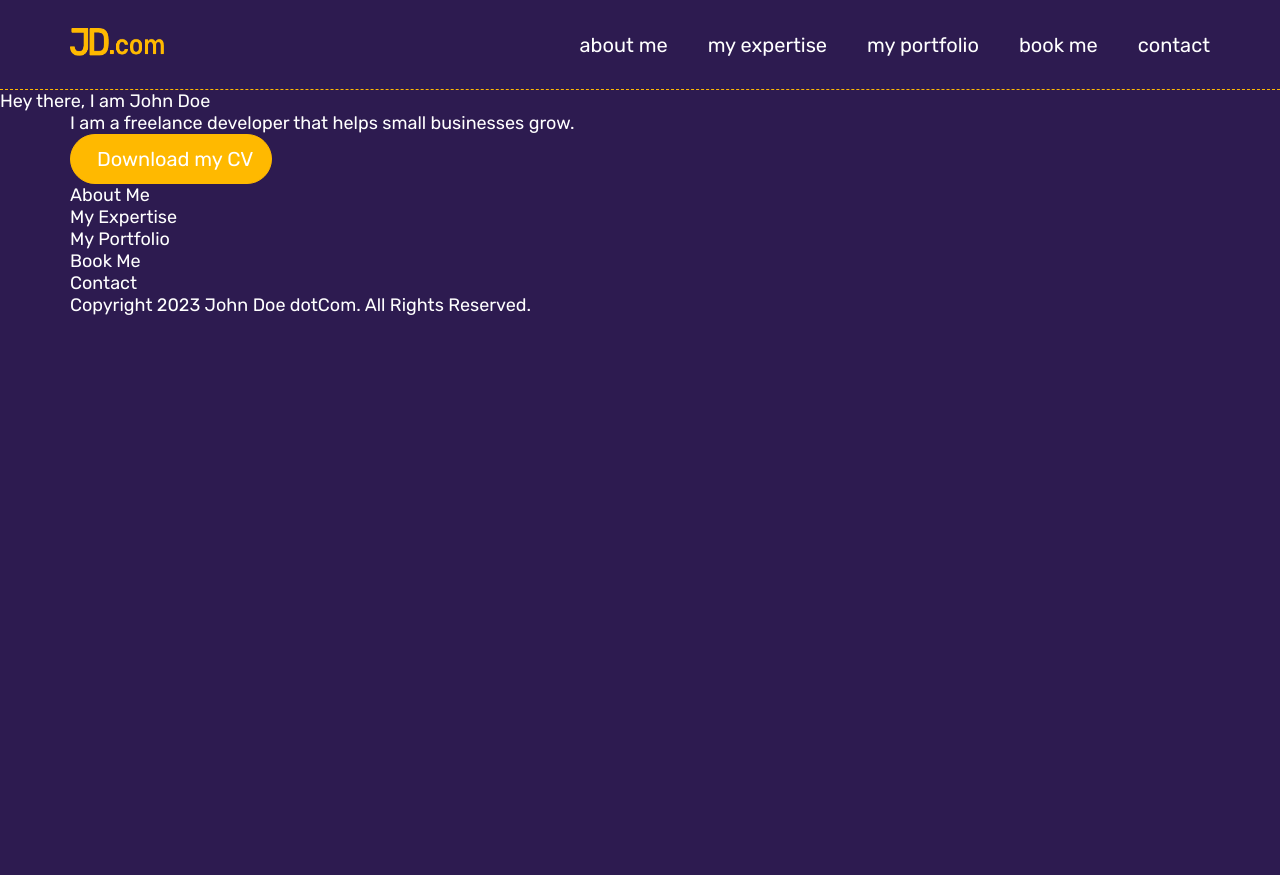
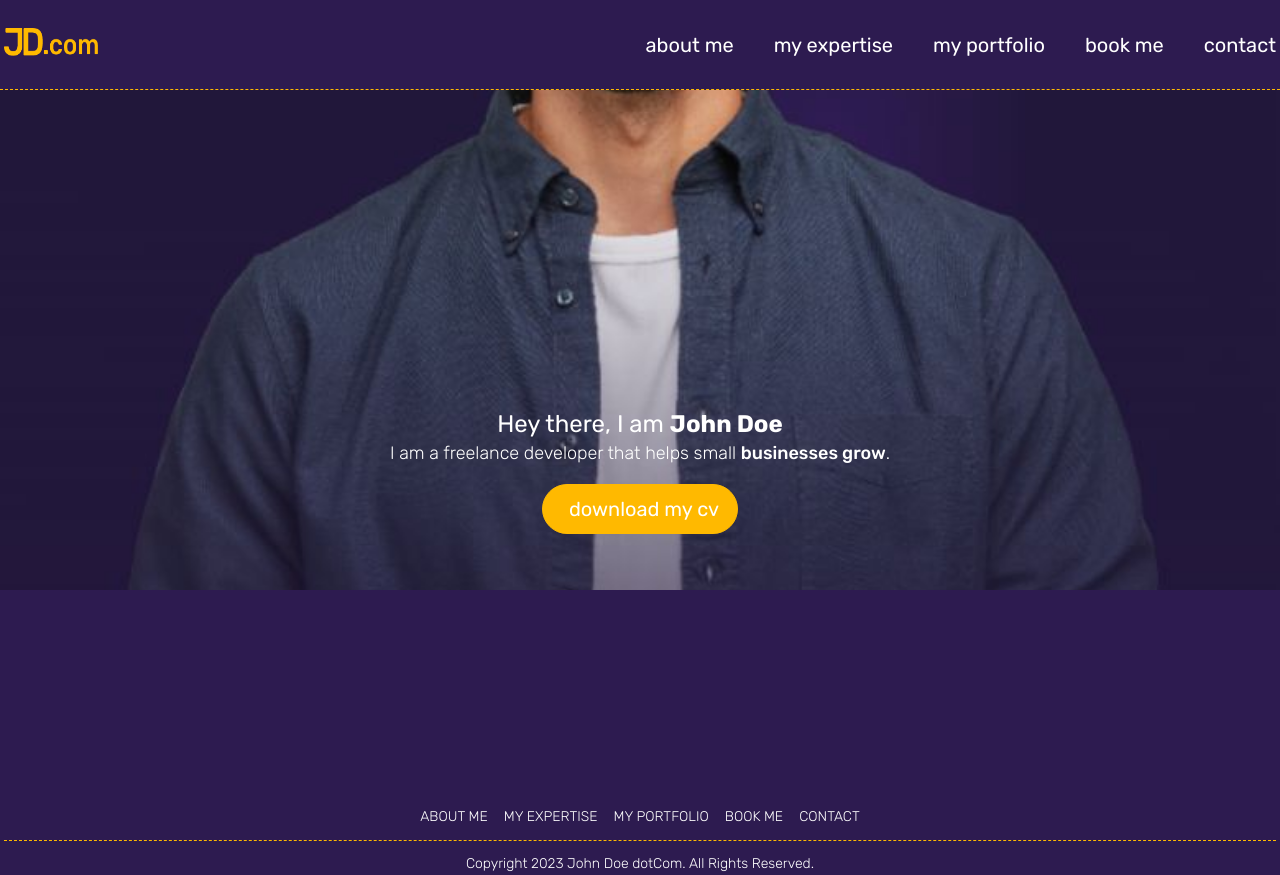
Before and after one commit to DragoshDX/tutorial-site-portofoliu, a plain HTML site: page index.html in a window 1280 px wide. Before the commit the page ends 800 px from the top, so only its background shows below. Drawn offline with Linux system fonts and the light colour scheme; some icons are missing.

Commit message:
recovering code

```diff
--- a/css/app.css
+++ b/css/app.css
@@ -54,7 +54,7 @@ textarea {
 .container {
   width: 100%;
   padding: 0 24px;
-  max-width: 1188px;
+  max-width: 1272px;
   margin: 0 auto;
 }
 
@@ -247,7 +247,12 @@ select.form-control:disabled {
   opacity: 0;
 }
 /* hamburger */
-
+@media (min-width: 1024px) {
+  .container {
+    padding-left: 0;
+    padding-right: 0;
+  }
+}
 /* generic style-guide layout */
 .sg .header {
   margin: 36px 0;
@@ -283,6 +288,8 @@ body {
 .header {
   padding: 28px 0;
   text-align: center;
+  position: relative;
+  z-index: 1;
 }
 
 .header-inner {
@@ -295,11 +302,14 @@ body {
   display: inline-block;
   grid-column: 2 / span 1;
   grid-row: 1 / -1;
+  background: var(--main);
 }
 
 .header-hamburger {
   grid-column: 1 / span 1;
   grid-row: 1 / -1;
+  transform: translateX(-8px, -2px);
+  transform: translateX(-8px, -2px);
 }
 
 #off-canvas {
@@ -324,7 +334,7 @@ body {
   width: 100vw;
   height: 100vh;
   top: calc(-100vh + 95px);
-  transition: transform 0.2s ease-in-out, broder-color 0.2s linear;
+  transition: transform 0.2s ease-in-out, border-color 0.2s linear;
   background: var(--main);
   z-index: -1;
   border-bottom: 1px dashed var(--accent1);
@@ -342,6 +352,7 @@ body {
 #off-canvas:checked ~ .header-nav {
   transform: translateY(calc(100vh));
   border-color: transparent;
+  opacity: 1;
 }
 
 @media (min-width: 1024px) {
@@ -362,6 +373,7 @@ body {
     height: auto;
     padding: 0;
     z-index: 1;
+    opacity: 1;
   }
 
   .header-nav ul {
@@ -376,3 +388,76 @@ body {
 }
 
 /* header */
+
+/* footer */
+.footer {
+  padding-left: 0;
+  padding-right: 0;
+  font-size: 14px;
+  font-weight: 300;
+  text-align: center;
+}
+.footer-separator {
+  border-bottom: 1px dashed var(--accent1);
+  margin: 12px auto;
+}
+.footer-nav ul {
+  display: flex;
+  flex-wrap: wrap;
+  gap: 8px;
+  justify-content: center;
+}
+.footer-nav a {
+  text-transform: uppercase;
+  display: inline-block;
+  border: 1px solid var(--accent1);
+  padding: 4px 12px;
+  border-radius: 18px;
+}
+@media (min-width: 1024px) {
+  .footer-nav ul {
+    gap: 16px;
+  }
+  .footer-nav a {
+    display: inline;
+    border: 0;
+    padding: 0;
+  }
+  .footer-separator {
+    width: 100%;
+    max-width: 1272px;
+  }
+}
+/* footer end */
+/* homepage */
+.content {
+  margin-bottom: 216px;
+}
+.banner-main {
+  height: 500px;
+  background: var(--main) url('../images/low-res-banner.jpg') no-repeat center
+    center / cover;
+  text-align: center;
+  overflow: hidden;
+  padding-top: 320px;
+}
+.banner-main .banner-line-1 {
+  font-size: 24px;
+  line-height: 28px;
+  font-weight: 400;
+  margin-bottom: 4px;
+}
+.banner-main .banner-line-1 > span {
+  font-weight: 700;
+}
+.banner-main .banner-line-2 {
+  font-weight: 300;
+}
+.banner-main .banner-line-2 > span {
+  font-weight: 500;
+}
+.banner-main .banner-ctas {
+  margin-top: 20px;
+  text-transform: lowercase;
+}
+/* homepage end */
```
